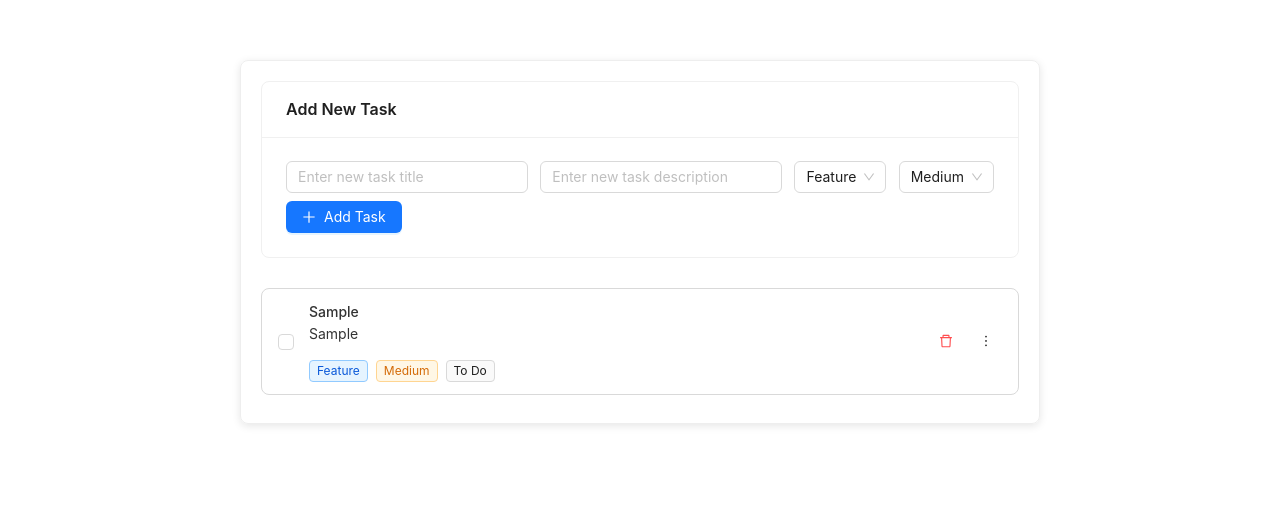
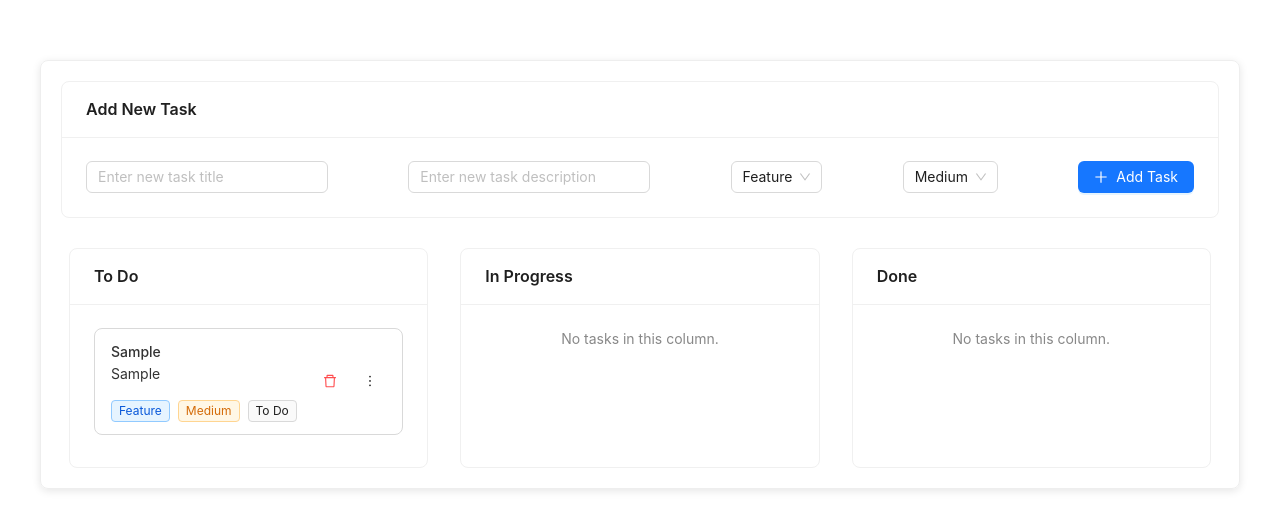
Before and after one commit to ahawi/todo-list-t1, a React (Vite) app: page /tasks in a window 1280 px wide. Both pictures are taken after typing "Sample", "Sample" into the empty fields and a click on the button "Add Task". Shown: the top 530 px of the page. Built offline with nearby package versions, Linux system fonts and the light colour scheme.

Commit message:
Добавление трех столбцов статуса задачи + изменение Col и Row на Flex

```diff
--- a/src/components/TaskItem.tsx
+++ b/src/components/TaskItem.tsx
@@ -1,4 +1,4 @@
-import {Checkbox, Button, Tag, Space} from 'antd'
+import { Button, Tag, Space} from 'antd'
 import {DeleteOutlined, MoreOutlined} from '@ant-design/icons'
 
 interface Task {
@@ -13,7 +13,6 @@ interface Task {
 interface TaskItemProps {
   item: Task
   onDelete: (id: number) => void
-  onToggleComplete: (id: number) => void
   onEdit: (id: number) => void
 }
 
@@ -47,7 +46,7 @@ const getPriorityColor = (priority: Task['priority']) => {
   }
 }
 
-export default function TaskItem({item, onDelete, onToggleComplete, onEdit}: TaskItemProps) {
+export default function TaskItem({item, onDelete, onEdit}: TaskItemProps) {
   return (
     <div
       style={{
@@ -64,11 +63,7 @@ export default function TaskItem({item, onDelete, onToggleComplete, onEdit}: Tas
       }}
     >
       <div style={{display: 'flex', alignItems: 'center'}}>
-        <Checkbox
-          checked={item.status === 'Done'}
-          onChange={() => onToggleComplete(item.id)}
-          style={{marginRight: '15px'}}
-        />
+
         <div>
           <h4
             style={{
--- a/src/pages/TaskDetails.tsx
+++ b/src/pages/TaskDetails.tsx
@@ -83,7 +83,7 @@ export default function TaskDetails({getTaskById, onUpdateTask}: TaskDetailsProp
         <Form.Item>
           <Space>
             <Button type='primary' htmlType='submit'>
-              Сохранить
+              Save
             </Button>
             <Button onClick={onCancel}>Cancel</Button>
           </Space>
--- a/src/pages/TaskList.tsx
+++ b/src/pages/TaskList.tsx
@@ -59,10 +59,36 @@ export default function TaskList({tasks, onDelete, onToggleComplete, onEdit, onA
     }
   }
 
+  const todoTasks = tasks.filter((task) => task.status === 'To Do')
+  const inProgressTasks = tasks.filter((task) => task.status === 'In Progress')
+  const doneTasks = tasks.filter((task) => task.status === 'Done')
+
+  const renderTaskList = (taskList: Task[], title: string) => (
+    <Card title={title} style={{marginBottom: '20px', flex: '1', minWidth: '300px', margin: '0 8px'}}>
+      {taskList.length === 0 ? (
+        <p style={{textAlign: 'center', color: '#888'}}>No tasks in this column.</p>
+      ) : (
+        <List
+          itemLayout='horizontal'
+          dataSource={taskList}
+          renderItem={(task) => (
+            <List.Item key={task.id} style={{padding: '0', borderBottom: 'none'}}>
+              <TaskItem
+                item={task}
+                onDelete={handleDeleteTask}
+                onEdit={handleEditTask}
+              />
+            </List.Item>
+          )}
+        />
+      )}
+    </Card>
+  )
+
   return (
     <div
       style={{
-        maxWidth: '800px',
+        maxWidth: '1200px',
         margin: '40px auto',
         padding: '20px',
         border: '1px solid #eee',
@@ -110,24 +136,19 @@ export default function TaskList({tasks, onDelete, onToggleComplete, onEdit, onA
           </Button>
         </Space>
       </Card>
-      {tasks.length === 0 ? (
-        <p style={{textAlign: 'center', color: '#888'}}>No tasks to display.</p>
-      ) : (
-        <List
-          itemLayout='horizontal'
-          dataSource={tasks}
-          renderItem={(task) => (
-            <List.Item key={task.id} style={{padding: '0', borderBottom: 'none'}}>
-              <TaskItem
-                item={task}
-                onDelete={handleDeleteTask}
-                onToggleComplete={handleToggleComplete}
-                onEdit={handleEditTask}
-              />
-            </List.Item>
-          )}
-        />
-      )}
+
+      <div
+        style={{
+          display: 'flex',
+          flexWrap: 'wrap',
+          justifyContent: 'space-between',
+          gap: '16px',
+        }}
+      >
+        {renderTaskList(todoTasks, 'To Do')}
+        {renderTaskList(inProgressTasks, 'In Progress')}
+        {renderTaskList(doneTasks, 'Done')}
+      </div>
     </div>
   )
 }
```
